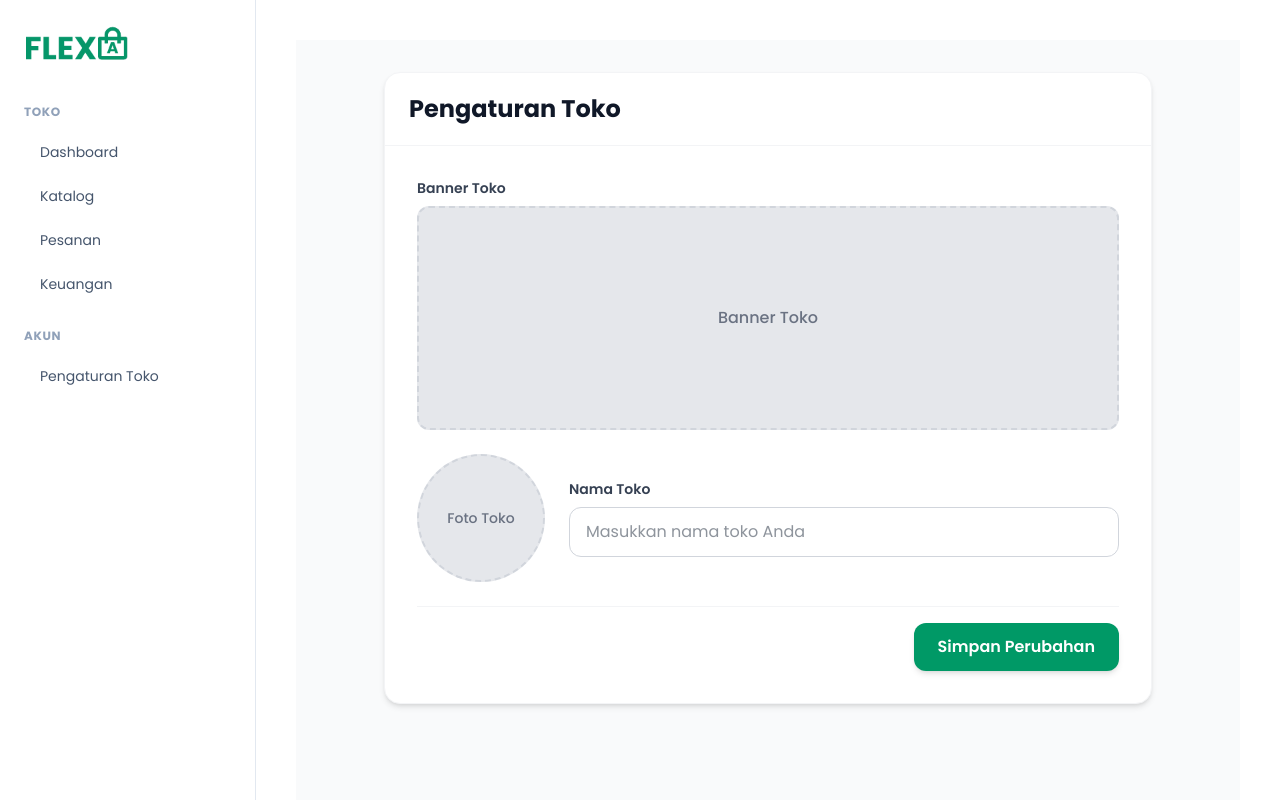
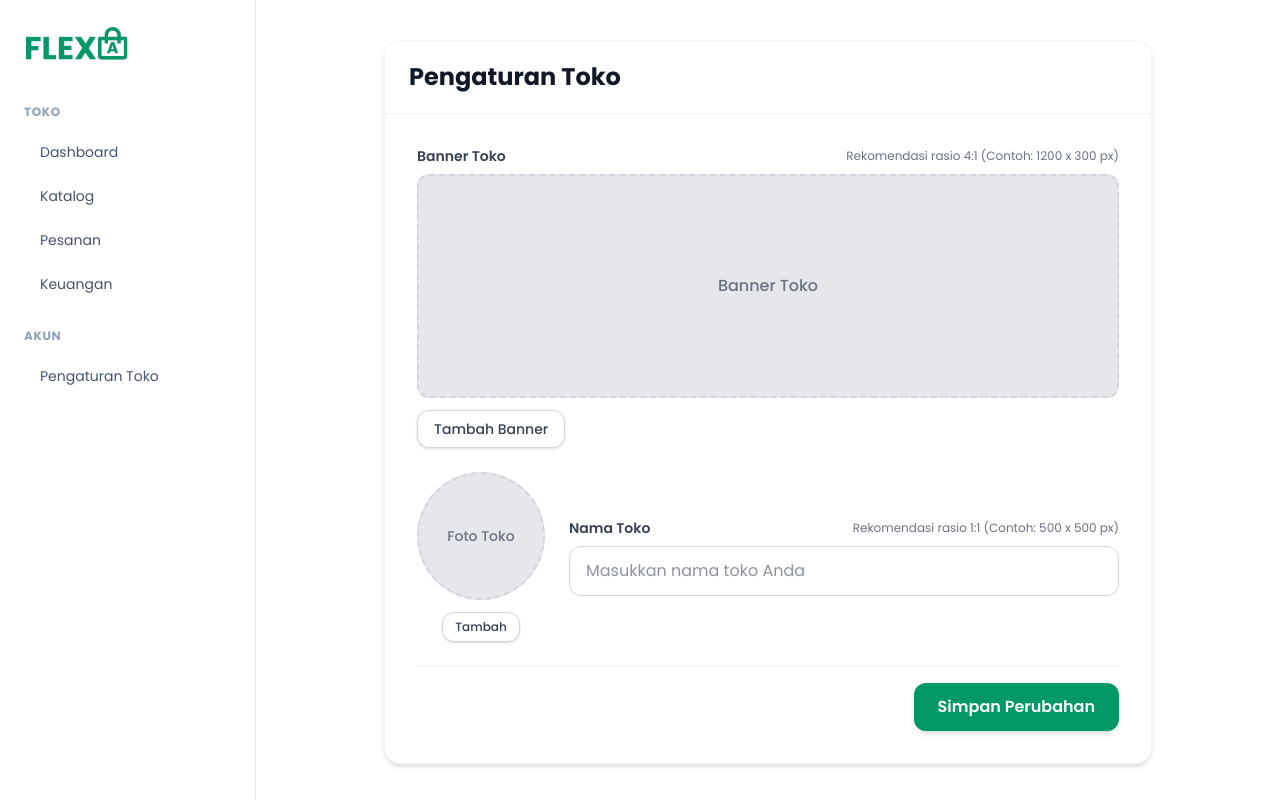
Before and after one commit to NarayanaMahendraAbimanyu/FLEXA-Marketplace, a Next.js app: page /seller/storeSettings in a window 1280 px wide. Shown: the top 800 px of the page. Built offline with nearby package versions, Linux system fonts and the light colour scheme; no server answers; the database is empty.

Commit message:
Memperbaru tampilan dan sistem pada Pengaturan Toko

```diff
--- a/app/seller/storeSettings/page.tsx
+++ b/app/seller/storeSettings/page.tsx
@@ -19,20 +19,26 @@ export default function StoreSettingsPage() {
   const [logoUrl, setLogoUrl] = useState<string>('')
   const [bannerFile, setBannerFile] = useState<File | null>(null)
   const [logoFile, setLogoFile] = useState<File | null>(null)
-
-  const userId: string = 'USER_ID_HERE'
+  const [userId, setUserId] = useState<string | null>(null)
 
   useEffect(() => {
-    fetchStoreSettings()
+    const getSessionAndSettings = async () => {
+      const { data: { user } } = await supabase.auth.getUser()
+      if (user) {
+        setUserId(user.id)
+        fetchStoreSettings(user.id)
+      }
+    }
+    getSessionAndSettings()
   }, [])
 
-  const fetchStoreSettings = async (): Promise<void> => {
+  const fetchStoreSettings = async (currentUserId: string): Promise<void> => {
     try {
       setLoading(true)
       const { data, error } = await supabase
         .from('store_settings')
         .select('*')
-        .eq('user_id', userId)
+        .eq('user_id', currentUserId)
         .single()
 
       if (data) {
@@ -70,6 +76,11 @@ export default function StoreSettingsPage() {
 
   const handleSave = async (e: React.FormEvent<HTMLFormElement>): Promise<void> => {
     e.preventDefault()
+    if (!userId) {
+      alert('User tidak ditemukan. Silakan login terlebih dahulu.')
+      return
+    }
+
     try {
       setLoading(true)
 
@@ -99,7 +110,7 @@ export default function StoreSettingsPage() {
       if (error) throw error
 
       alert('Pengaturan toko berhasil disimpan!')
-      fetchStoreSettings()
+      fetchStoreSettings(userId)
       setBannerFile(null)
       setLogoFile(null)
     } catch (error: any) {
@@ -110,7 +121,7 @@ export default function StoreSettingsPage() {
   }
 
   return (
-    <div className="min-h-screen bg-gray-50 py-4 px-4 sm:py-8 sm:px-6 lg:px-8 flex justify-center items-start">
+    <div className="min-h-screen flex justify-center items-start">
       <div className="w-full max-w-3xl bg-white rounded-2xl shadow-md border border-gray-100 overflow-hidden">
         <div className="px-6 py-5 border-b border-gray-100">
           <h1 className="text-xl sm:text-2xl font-bold text-gray-900">Pengaturan Toko</h1>
@@ -118,8 +129,11 @@ export default function StoreSettingsPage() {
 
         <form onSubmit={handleSave} className="p-4 sm:p-8 space-y-6">
           <div>
-            <label className="block text-sm font-semibold text-gray-700 mb-2">Banner Toko</label>
-            <div className="relative w-full h-40 sm:h-56 bg-gray-200 rounded-xl overflow-hidden border-2 border-dashed border-gray-300 flex items-center justify-center group">
+            <div className="flex justify-between items-center mb-2">
+              <label className="block text-sm font-semibold text-gray-700">Banner Toko</label>
+              <span className="text-xs text-gray-500">Rekomendasi rasio 4:1 (Contoh: 1200 x 300 px)</span>
+            </div>
+            <div className="w-full h-40 sm:h-56 bg-gray-200 rounded-xl overflow-hidden border-2 border-dashed border-gray-300 flex items-center justify-center">
               {bannerFile ? (
                 <img src={URL.createObjectURL(bannerFile)} alt="Banner Preview" className="w-full h-full object-cover" />
               ) : bannerUrl ? (
@@ -127,22 +141,23 @@ export default function StoreSettingsPage() {
               ) : (
                 <span className="text-gray-500 font-medium">Banner Toko</span>
               )}
-              <div className="absolute inset-0 bg-black/40 opacity-0 group-hover:opacity-100 transition-opacity flex items-center justify-center gap-3">
-                <label className="cursor-pointer bg-white text-gray-800 px-4 py-2 rounded-lg text-sm font-medium shadow hover:bg-gray-100">
-                  {bannerUrl || bannerFile ? 'Ganti' : 'Tambah'}
+            </div>
+            <div className="flex items-center gap-3 mt-3">
+              <label className="cursor-pointer bg-white border border-gray-300 text-gray-700 px-4 py-2 rounded-xl text-sm font-medium shadow-sm hover:bg-gray-50 transition-all">
+                {bannerUrl || bannerFile ? 'Ganti Banner' : 'Tambah Banner'}
                 <input type="file" accept="image/*" className="hidden" onChange={(e: React.ChangeEvent<HTMLInputElement>) => e.target.files?.[0] && setBannerFile(e.target.files[0])} />
               </label>
               {(bannerUrl || bannerFile) && (
-                  <button type="button" onClick={() => { setBannerFile(null); setBannerUrl(''); }} className="bg-red-600 text-white px-4 py-2 rounded-lg text-sm font-medium shadow hover:bg-red-700">
+                <button type="button" onClick={() => { setBannerFile(null); setBannerUrl(''); }} className="bg-red-600 text-white px-4 py-2 rounded-xl text-sm font-medium shadow-sm hover:bg-red-700 transition-all">
                   Hapus
                 </button>
               )}
             </div>
           </div>
-          </div>
 
           <div className="flex flex-col sm:flex-row items-start sm:items-center gap-6">
-            <div className="relative w-24 h-24 sm:w-32 sm:h-32 rounded-full bg-gray-200 border-2 border-dashed border-gray-300 overflow-hidden flex-shrink-0 flex items-center justify-center group">
+            <div className="flex flex-col items-center">
+              <div className="w-24 h-24 sm:w-32 sm:h-32 rounded-full bg-gray-200 border-2 border-dashed border-gray-300 overflow-hidden flex items-center justify-center">
                 {logoFile ? (
                   <img src={URL.createObjectURL(logoFile)} alt="Logo Preview" className="w-full h-full object-cover" />
                 ) : logoUrl ? (
@@ -150,16 +165,25 @@ export default function StoreSettingsPage() {
                 ) : (
                   <span className="text-gray-500 text-xs sm:text-sm font-medium text-center px-2">Foto Toko</span>
                 )}
-              <div className="absolute inset-0 bg-black/40 opacity-0 group-hover:opacity-100 transition-opacity flex items-center justify-center gap-2">
-                <label className="cursor-pointer bg-white text-gray-800 p-2 rounded-full shadow hover:bg-gray-100 text-xs font-medium">
+              </div>
+              <div className="flex items-center gap-2 mt-3">
+                <label className="cursor-pointer bg-white border border-gray-300 text-gray-700 px-3 py-1.5 rounded-xl text-xs font-medium shadow-sm hover:bg-gray-50 transition-all">
                   {logoUrl || logoFile ? 'Ganti' : 'Tambah'}
                   <input type="file" accept="image/*" className="hidden" onChange={(e: React.ChangeEvent<HTMLInputElement>) => e.target.files?.[0] && setLogoFile(e.target.files[0])} />
                 </label>
+                {(logoUrl || logoFile) && (
+                  <button type="button" onClick={() => { setLogoFile(null); setLogoUrl(''); }} className="bg-red-600 text-white px-3 py-1.5 rounded-xl text-xs font-medium shadow-sm hover:bg-red-700 transition-all">
+                    Hapus
+                  </button>
+                )}
               </div>
             </div>
 
             <div className="w-full">
-              <label className="block text-sm font-semibold text-gray-700 mb-2">Nama Toko</label>
+              <div className="flex justify-between items-center mb-2">
+                <label className="block text-sm font-semibold text-gray-700">Nama Toko</label>
+                <span className="text-xs text-gray-500">Rekomendasi rasio 1:1 (Contoh: 500 x 500 px)</span>
+              </div>
               <input
                 type="text"
                 value={storeName}
@@ -168,11 +192,6 @@ export default function StoreSettingsPage() {
                 required
                 className="w-full px-4 py-3 rounded-xl border border-gray-300 focus:ring-2 focus:ring-emerald-500 focus:border-emerald-500 outline-none transition-all text-gray-800 text-sm sm:text-base"
               />
-              {(logoUrl || logoFile) && (
-                <button type="button" onClick={() => { setLogoFile(null); setLogoUrl(''); }} className="mt-2 text-xs text-red-600 hover:underline font-medium">
-                  Hapus Foto Toko
-                </button>
-              )}
             </div>
           </div>
 
```
Lines whose indentation alone changed are shown as unchanged.
